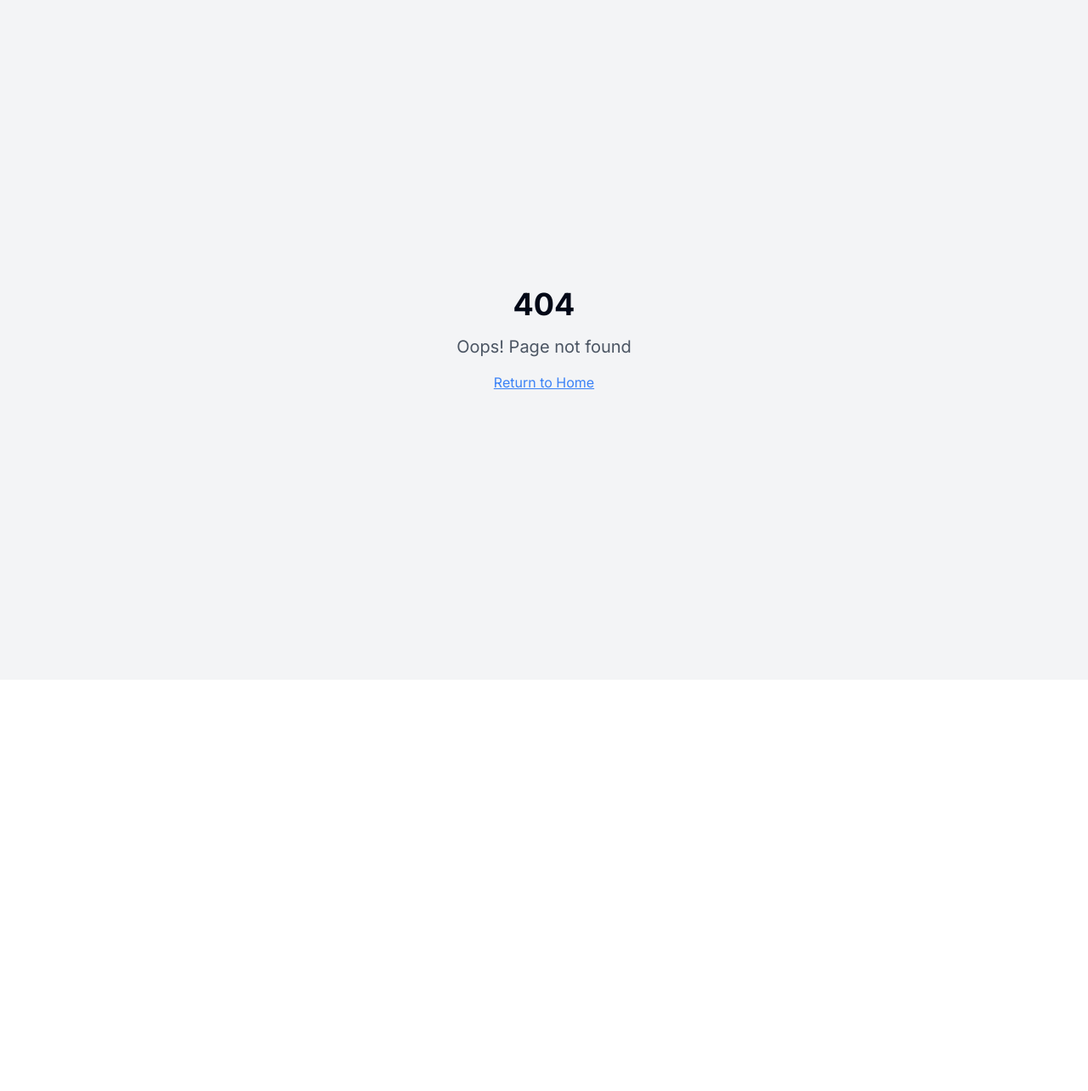
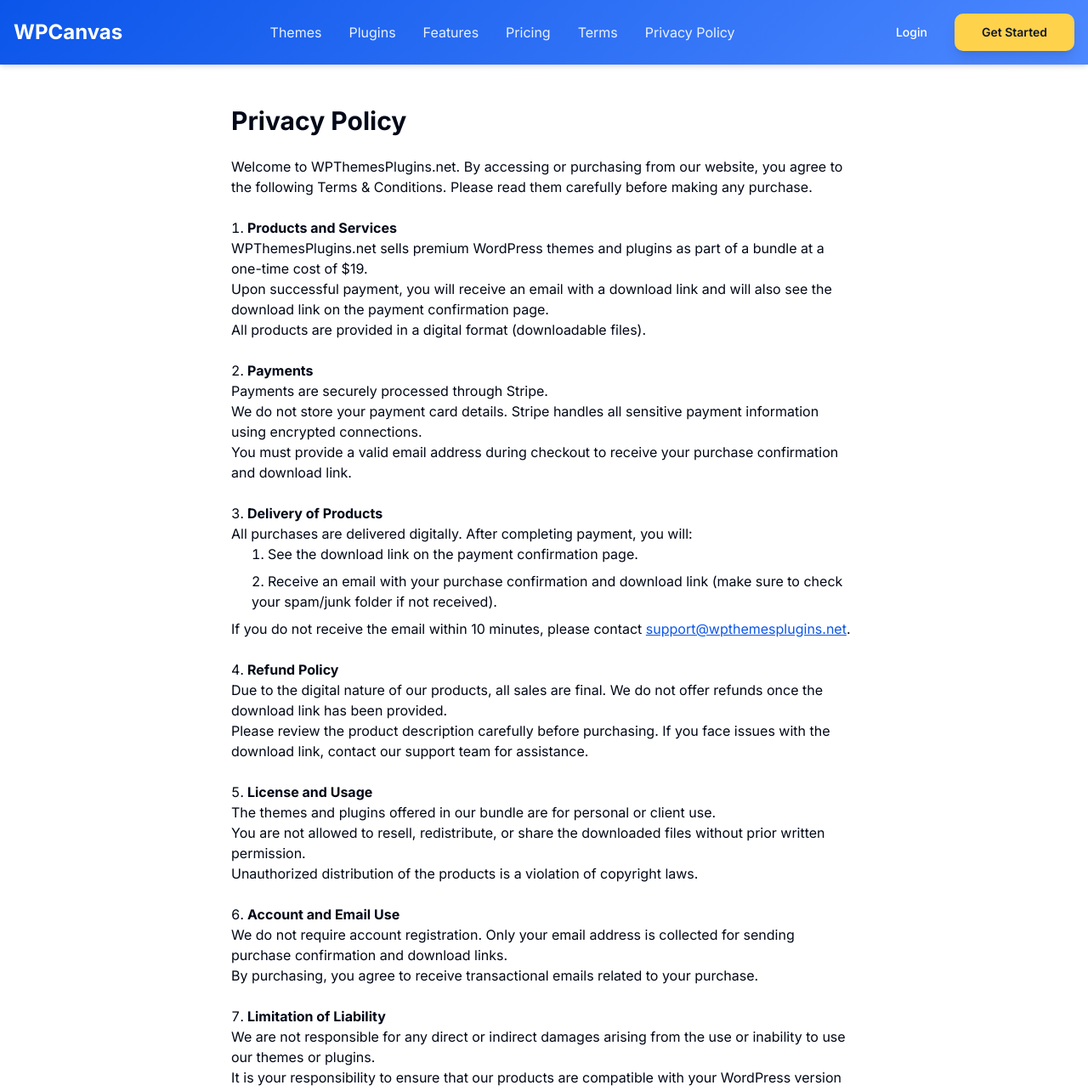
Before and after one commit to rakpa/theme-shop-tailwind-react-main, a React (Vite) app: page /privacy in a window 1280 px wide. Before the commit this address had no page. Shown: the top 1284 px of the page at 85% size. Before the commit the page ends 800 px from the top, so only its background shows below. Built offline with nearby package versions, Linux system fonts and the light colour scheme.

Commit message:
Add Privacy Policy page and route to the application
Co-authored-by: anubundu24 <anubundu24@gmail.com>

```diff
--- a/src/App.tsx
+++ b/src/App.tsx
@@ -6,6 +6,7 @@ import { BrowserRouter, Routes, Route } from "react-router-dom";
 import Index from "./pages/Index";
 import NotFound from "./pages/NotFound";
 import Terms from "./pages/Terms";
+import Privacy from "./pages/Privacy";
 
 const queryClient = new QueryClient();
 
@@ -18,6 +19,7 @@ const App = () => (
         <Routes>
           <Route path="/" element={<Index />} />
           <Route path="/terms" element={<Terms />} />
+          <Route path="/privacy" element={<Privacy />} />
           {/* ADD ALL CUSTOM ROUTES ABOVE THE CATCH-ALL "*" ROUTE */}
           <Route path="*" element={<NotFound />} />
         </Routes>
--- a/src/components/Header.tsx
+++ b/src/components/Header.tsx
@@ -30,6 +30,9 @@ const Header = () => {
             <Link to="/terms" className="text-primary-foreground/90 hover:text-primary-foreground transition-colors">
               Terms
             </Link>
+            <Link to="/privacy" className="text-primary-foreground/90 hover:text-primary-foreground transition-colors">
+              Privacy Policy
+            </Link>
           </nav>
 
           <div className="hidden md:flex items-center space-x-4">
@@ -57,6 +60,7 @@ const Header = () => {
               <a href="#features" className="text-primary-foreground/90">Features</a>
               <a href="#pricing" className="text-primary-foreground/90">Pricing</a>
               <Link to="/terms" className="text-primary-foreground/90">Terms</Link>
+              <Link to="/privacy" className="text-primary-foreground/90">Privacy Policy</Link>
               <div className="flex flex-col space-y-2 pt-4 border-t border-primary-foreground/20">
                 <Button variant="ghost" className="text-primary-foreground hover:bg-primary-foreground/10 justify-start">
                   Login
--- /dev/null
+++ b/src/pages/Privacy.tsx
@@ -0,0 +1,70 @@
+import React from "react";
+import Header from "@/components/Header";
+
+const Privacy = () => (
+  <div className="min-h-screen bg-background">
+    <Header />
+    <div className="container mx-auto px-4 py-12 max-w-3xl">
+      <h1 className="text-3xl font-bold mb-6">Privacy Policy</h1>
+      <p className="mb-6">Welcome to WPThemesPlugins.net. By accessing or purchasing from our website, you agree to the following Terms &amp; Conditions. Please read them carefully before making any purchase.</p>
+
+      <ol className="list-decimal list-inside space-y-6">
+        <li>
+          <strong>Products and Services</strong>
+          <p>WPThemesPlugins.net sells premium WordPress themes and plugins as part of a bundle at a one-time cost of $19.</p>
+          <p>Upon successful payment, you will receive an email with a download link and will also see the download link on the payment confirmation page.</p>
+          <p>All products are provided in a digital format (downloadable files).
+          </p>
+        </li>
+        <li>
+          <strong>Payments</strong>
+          <p>Payments are securely processed through Stripe.</p>
+          <p>We do not store your payment card details. Stripe handles all sensitive payment information using encrypted connections.</p>
+          <p>You must provide a valid email address during checkout to receive your purchase confirmation and download link.</p>
+        </li>
+        <li>
+          <strong>Delivery of Products</strong>
+          <p>All purchases are delivered digitally. After completing payment, you will:</p>
+          <ol className="list-decimal list-inside ml-6 space-y-2">
+            <li>See the download link on the payment confirmation page.</li>
+            <li>Receive an email with your purchase confirmation and download link (make sure to check your spam/junk folder if not received).</li>
+          </ol>
+          <p className="mt-2">If you do not receive the email within 10 minutes, please contact <a href="mailto:support@wpthemesplugins.net" className="text-primary underline">support@wpthemesplugins.net</a>.</p>
+        </li>
+        <li>
+          <strong>Refund Policy</strong>
+          <p>Due to the digital nature of our products, all sales are final. We do not offer refunds once the download link has been provided.</p>
+          <p>Please review the product description carefully before purchasing. If you face issues with the download link, contact our support team for assistance.</p>
+        </li>
+        <li>
+          <strong>License and Usage</strong>
+          <p>The themes and plugins offered in our bundle are for personal or client use.</p>
+          <p>You are not allowed to resell, redistribute, or share the downloaded files without prior written permission.</p>
+          <p>Unauthorized distribution of the products is a violation of copyright laws.</p>
+        </li>
+        <li>
+          <strong>Account and Email Use</strong>
+          <p>We do not require account registration. Only your email address is collected for sending purchase confirmation and download links.</p>
+          <p>By purchasing, you agree to receive transactional emails related to your purchase.</p>
+        </li>
+        <li>
+          <strong>Limitation of Liability</strong>
+          <p>We are not responsible for any direct or indirect damages arising from the use or inability to use our themes or plugins.</p>
+          <p>It is your responsibility to ensure that our products are compatible with your WordPress version and environment.</p>
+        </li>
+        <li>
+          <strong>Changes to Terms</strong>
+          <p>We may update these Terms &amp; Conditions from time to time. The latest version will always be available on this page.</p>
+        </li>
+        <li>
+          <strong>Contact Us</strong>
+          <p>If you have any questions about these Terms &amp; Conditions, you can contact us:</p>
+          <p>Email: <a href="mailto:support@wpthemesplugins.net" className="text-primary underline">support@wpthemesplugins.net</a></p>
+          <p>Contact Page: <a href="https://wpthemesplugins.net/contact" className="text-primary underline" target="_blank" rel="noreferrer">https://wpthemesplugins.net/contact</a></p>
+        </li>
+      </ol>
+    </div>
+  </div>
+);
+
+export default Privacy;
```
